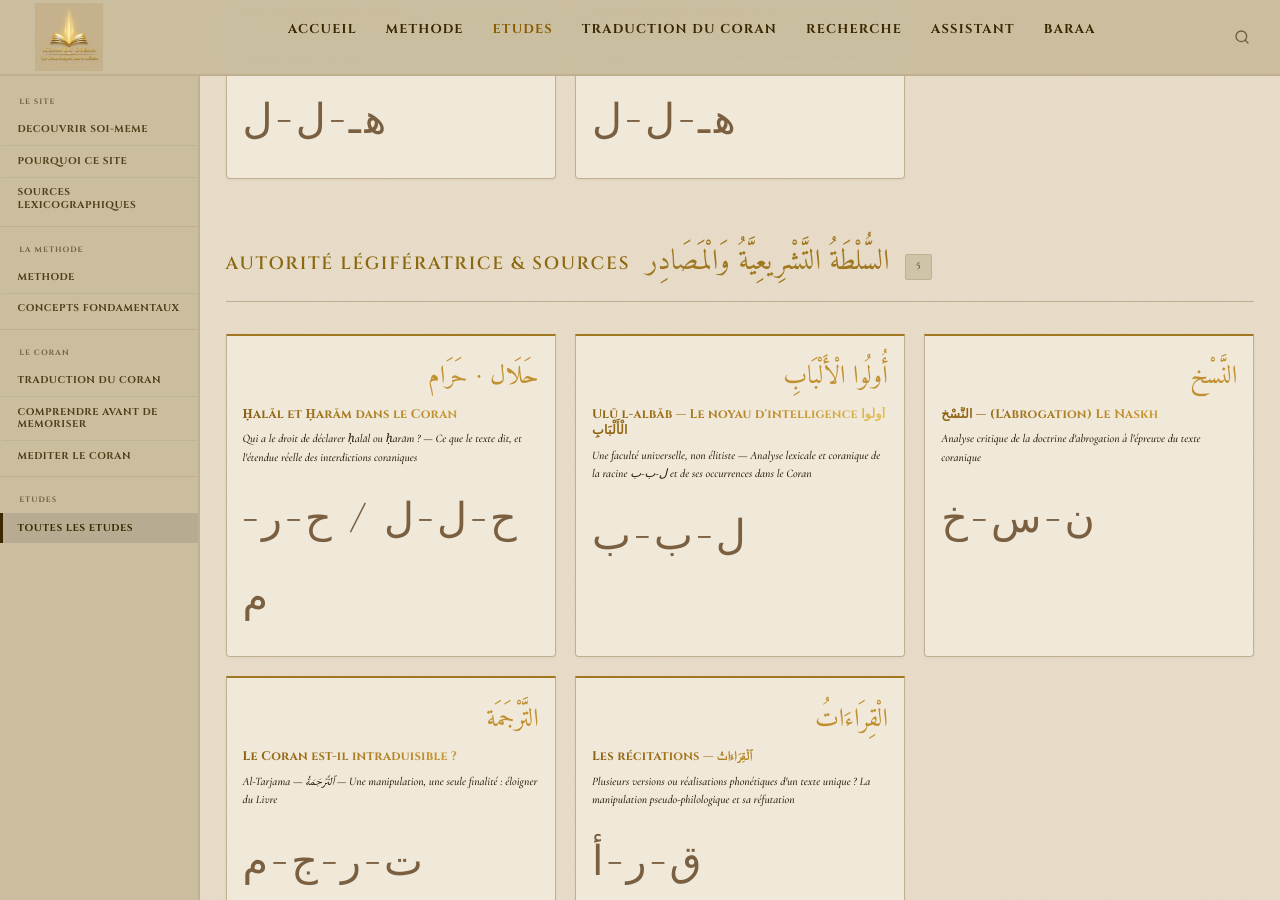
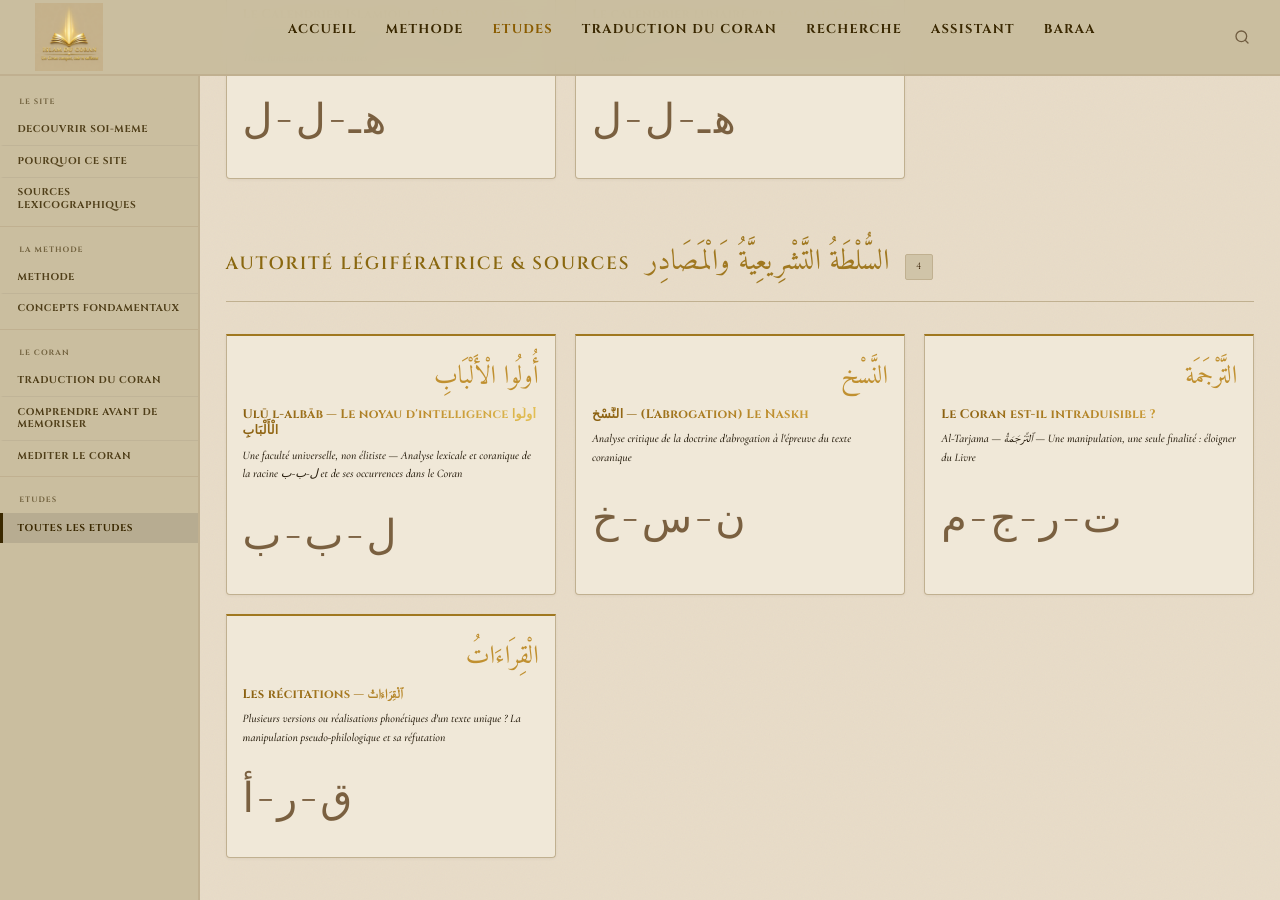
Before and after one commit to Makhuwcoder/islamducoran, a Jekyll site: the page built from etudes/index.md, in a window 1280 px wide and 900 px high, scrolled down 1353 px. Built offline with Jekyll 4.4.1, drawn with Linux system fonts in a browser that asks for light colours; comment, search, counter and statistics services are not loaded.

Commit message:
Ordre: halal-haram → Autorité légifératrice & Sources #4

```diff
--- a/_etudes/halal-haram.md
+++ b/_etudes/halal-haram.md
@@ -3,8 +3,8 @@
 title: "Ḥalāl et Ḥarām dans le Coran"
 subtitle: "Qui a le droit de déclarer ḥalāl ou ḥarām ? — Ce que le texte dit, et l'étendue réelle des interdictions coraniques"
 categorie: "Autorité légifératrice & Sources"
-categorie_slug: "sources"
-order: 340
+categorie_slug: "autorite"
+order: 4
 racine: "ح-ل-ل / ح-ر-م"
 racine_ar: "حَلَال · حَرَام"
 date: 2026-03-20
```
